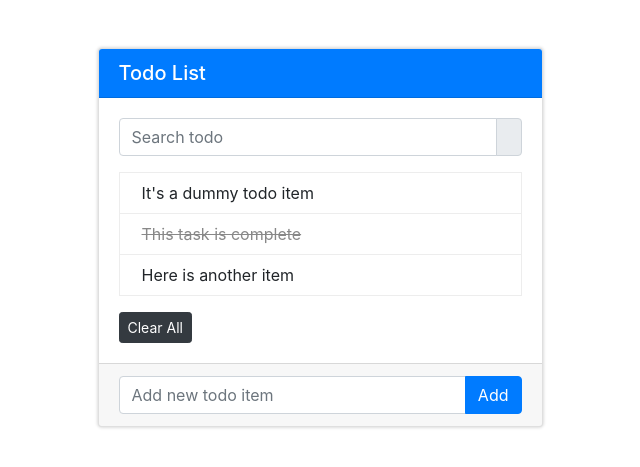
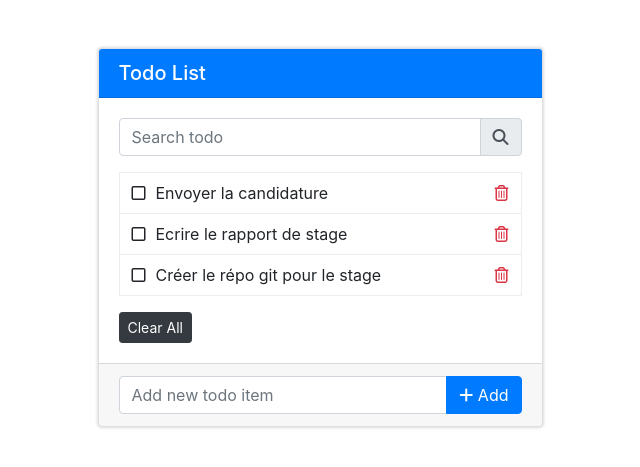
Before and after one commit to PN-promo6/php-integration-exercices-kingsefiz, a PHP site: page / in a window 1280 px wide. Shown: the top 467 px of the page, without its empty margins (320-960 px from the left). Run offline with PHP 8.4, Linux system fonts and the light colour scheme; some libraries are stand-ins or nearby versions.

Commit message:
commit exo 3

```diff
--- a/exo2/index.php
+++ b/exo2/index.php
@@ -5,6 +5,7 @@
     <meta charset="UTF-8">
     <meta name="viewport" content="width=device-width, initial-scale=1.0">
     <title>Document</title>
+    <script src="https://kit.fontawesome.com/5bb1d77498.js" crossorigin="anonymous"></script>
     <script src="script.js"></script>
     <link rel="stylesheet" href="https://stackpath.bootstrapcdn.com/bootstrap/4.2.1/css/bootstrap.min.css">
     <link rel="stylesheet" href="style.css">
@@ -26,24 +27,17 @@
                             </div>
                         </div>
                         <ul class="list-group mb-3">
-                            <li class="list-group-item">
-                                <i class="far fa-square done-icon"></i>
-                                <i class="far fa-check-square done-icon"></i>
-                                <span class="todo-text">It's a dummy todo item</span>
-                                <i class="far fa-trash-alt"></i>
-                            </li>
-                            <li class="list-group-item done">
-                                <i class="far fa-square done-icon"></i>
-                                <i class="far fa-check-square done-icon"></i>
-                                <span class="todo-text">This task is complete</span>
-                                <i class="far fa-trash-alt"></i>
-                            </li>
-                            <li class="list-group-item">
-                                <i class="far fa-square done-icon"></i>
-                                <i class="far fa-check-square done-icon"></i>
-                                <span class="todo-text">Here is another item</span>
-                                <i class="far fa-trash-alt"></i>
-                            </li>
+                            <?php
+                            $todoList = array("Envoyer la candidature", "Ecrire le rapport de stage", "Créer le répo git pour le stage");
+                            foreach ($todoList as $todoItem) {;
+                            ?>
+                                <li class="list-group-item">
+                                    <i class="far fa-square done-icon"></i>
+                                    <i class="far fa-check-square done-icon"></i>
+                                    <span class="todo-text"><?= $todoItem ?></span>
+                                    <i class="far fa-trash-alt"></i>
+                                </li>
+                            <?php } ?>
                         </ul>
                         <button id="clearBtn" type="button" class="btn btn-dark btn-sm">Clear All</button>
                     </div>
```
Also changed, not shown: exo03/galery.php (added, +24 -0 lines), exo03/style.css (added, +13 -0 lines), exo03/img/michal-kvac-bloody-sun-small.jpg (added), exo03/img/michal-kvac-desert-gate-small.jpg (added), exo03/img/michal-kvac-feel-the-colors-small.jpg (added), exo03/img/michal-kvac-frozen-plain-process.jpg (added), exo03/img/michal-kvac-hell-small.jpg (added), exo03/img/michal-kvac-mushroom-forest-small.jpg (added), exo03/img/michal-kvac-our-dream-world-small.jpg (added), exo03/img/michal-kvac-rocky-swamp-small.jpg (added), exo03/img/michal-kvac-unicorns-small.jpg (added), exo03/img/michal-kvac-visitors-1500.jpg (added).
